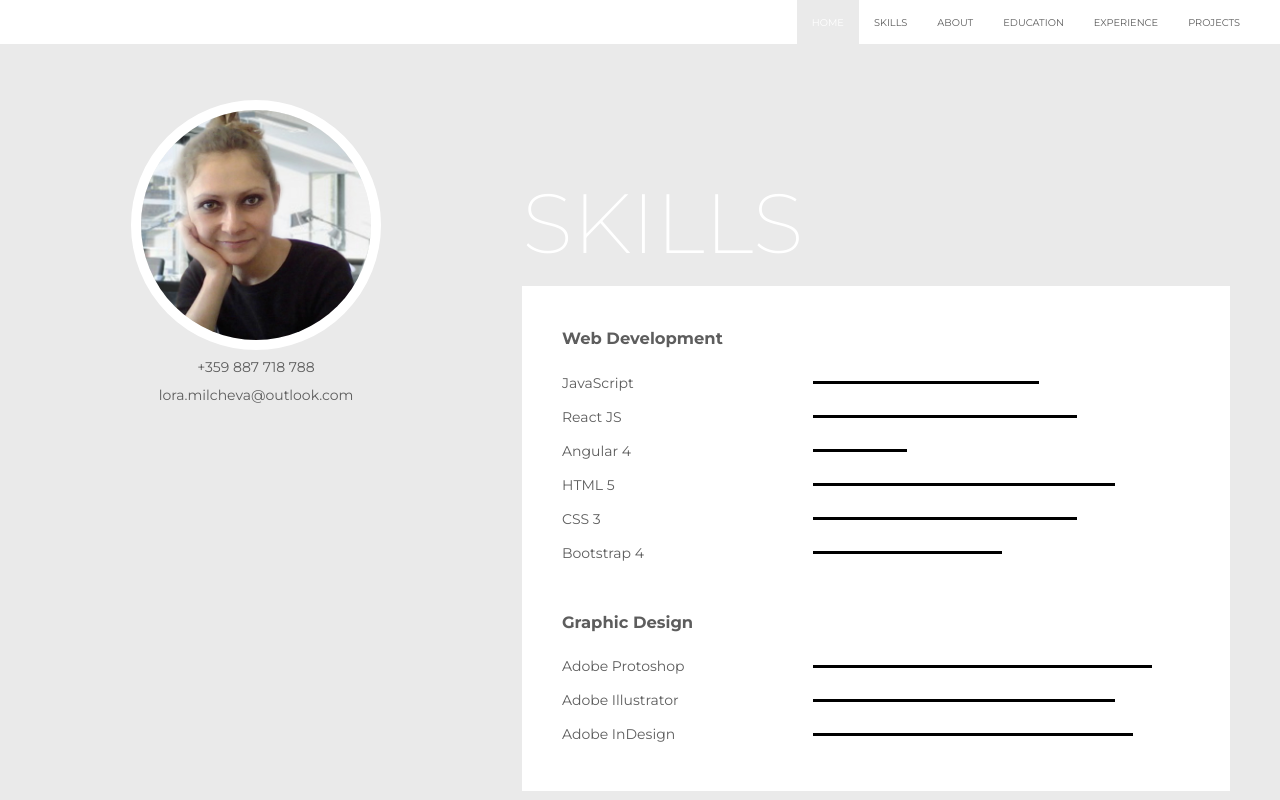
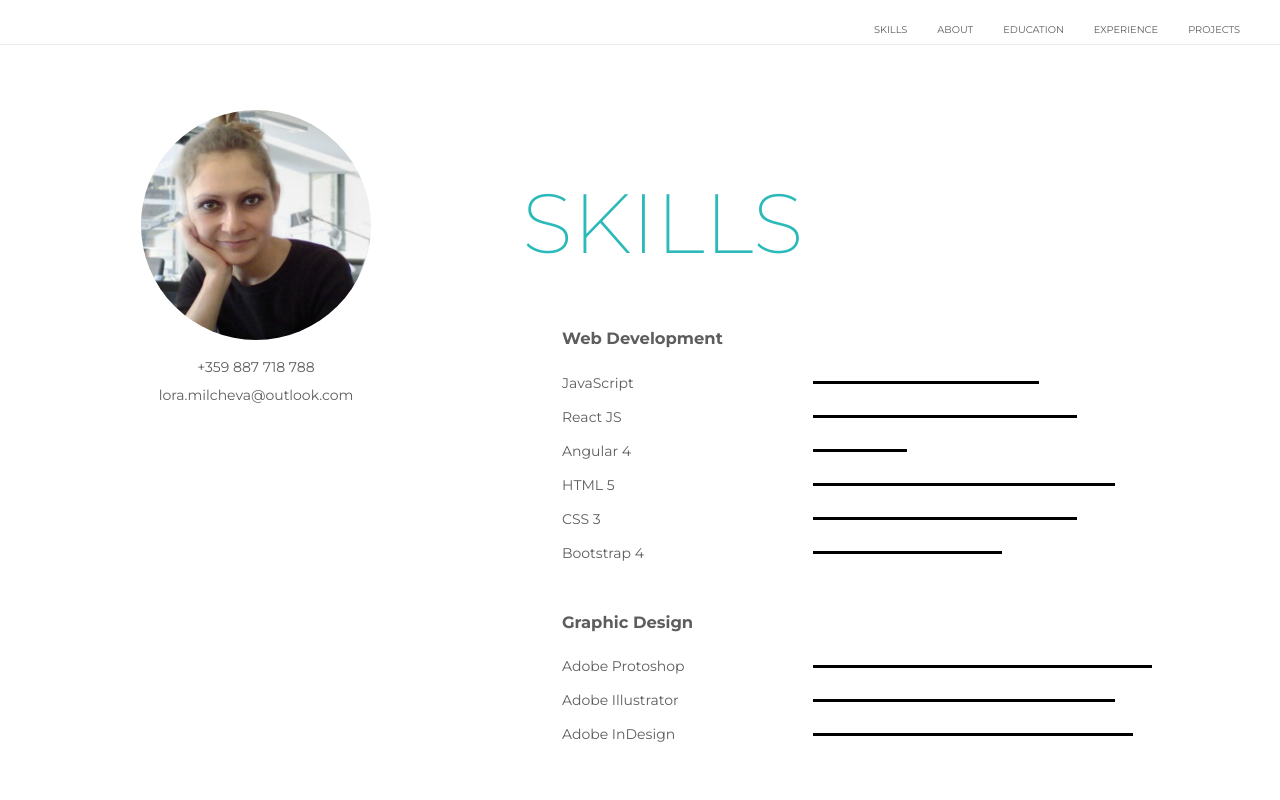
Before and after one commit to lorishte/CV, a plain HTML site: page index.html in a window 1280 px wide. Shown: the top 800 px of the page. Drawn offline with nearby package versions, Linux system fonts and the light colour scheme.

Commit message:
Small changes.

```diff
--- a/css/colors.scss
+++ b/css/colors.scss
@@ -1,4 +1,4 @@
-$primary: #000;
+$primary: #2bb9b9;
 //$primary: #13bd77;
 $primary-hover: #13a05d;
 
--- a/css/main.scss
+++ b/css/main.scss
@@ -22,9 +22,16 @@ body {
 
 header {
   position: fixed;
+  @include flex;
+  @include align-items(flex-end);
+  @include justify-content(flex-end);
+  height: 45px;
   top: 0;
   width: 100%;
   background-color: $white;
+
+  border-bottom: 1px solid $medium-grey;
+
   z-index: 100;
 }
 
@@ -35,7 +42,7 @@ main {
   //width: 80%;
   margin: auto;
   padding: 50px;
-  background-color: $medium-grey;
+  //background-color: $medium-grey;
 
   & > section {
     margin-top: 80px;
@@ -195,21 +202,21 @@ button {
 }
 
 .section-header {
-  color: $white;
+  color: $primary;
   text-transform: uppercase;
   font-size: 6em;
   font-weight: 200;
-  width: 30%;
+  //width: 30%;
   margin-top: 30px;
 }
 
 .nav-primary {
-  height: 45px;
+  height: 30px;
   padding-right: 25px;
   @include flex;
   @include align-items(center);
   @include justify-content(flex-end);
-  border-bottom: 1px solid $medium-grey;
+
 
   .nav-item {
     height: inherit;
@@ -220,7 +227,7 @@ button {
 
       .nav-link {
         color: $white;
-        background-color: $medium-grey;
+        background-color: $primary;
       }
     }
   }
@@ -236,7 +243,7 @@ button {
 
     &.active {
       color: $white;
-      background-color: $medium-grey;
+      background-color: $primary;
     }
   }
 }
@@ -292,8 +299,6 @@ button {
         transform: translateX(20%);
       }
     }
-
-
 
     .skill-name {
       @include flex-basis(40%);
@@ -386,10 +391,6 @@ button {
   }
 }
 
-#about {
-
-}
-
 #experience,
 #education {
 
@@ -420,6 +421,7 @@ button {
 }
 
 #projects {
+
 
   .project-card {
     margin: 25px 0;
--- a/index.html
+++ b/index.html
@@ -12,12 +12,6 @@
 <header>
     <nav>
         <ul class="nav-primary">
-
-            <li class="nav-item">
-                <a href="#main" class="nav-link active">
-                    Home
-                </a>
-            </li>
 
             <li class="nav-item">
                 <a href="#skills" class="nav-link">
--- a/scripts/main.js
+++ b/scripts/main.js
@@ -1,5 +1,3 @@
-$(document).ready(function () {
-
 let menuLinks = $('.nav-link');
 let headerHeight = $('header').height();
 
@@ -26,6 +24,27 @@ $(document).ready(function () {
 		}, 1000, 'swing', function () {
 			window.location.hash = target;
 			$('html').animate({'scrollTop': scrollToPosition + 1}, 0);
+
+			$(document).on('scroll', changeMenuOnScroll);
 		});
 	});
+
+$(document).on('scroll', changeMenuOnScroll);
+
+function changeMenuOnScroll () {
+	let scrollPos = $(document).scrollTop() + headerHeight;
+
+	// Add class 'active' to pressed menu link, remove class 'active' from current active menu link
+	menuLinks.each(function () {
+		let currLink = $(this);
+		let targetedSection = $(currLink.attr('href'));
+
+		if (Math.floor(targetedSection.position().top) <= scrollPos
+			&& targetedSection.position().top + targetedSection.height() > scrollPos) {
+			currLink.addClass('active');
+		}
+		else {
+			currLink.removeClass('active');
+		}
 	});
+}
```
Also changed, not shown: css/main.css, 1 other file. Lines whose indentation alone changed are shown as unchanged.
